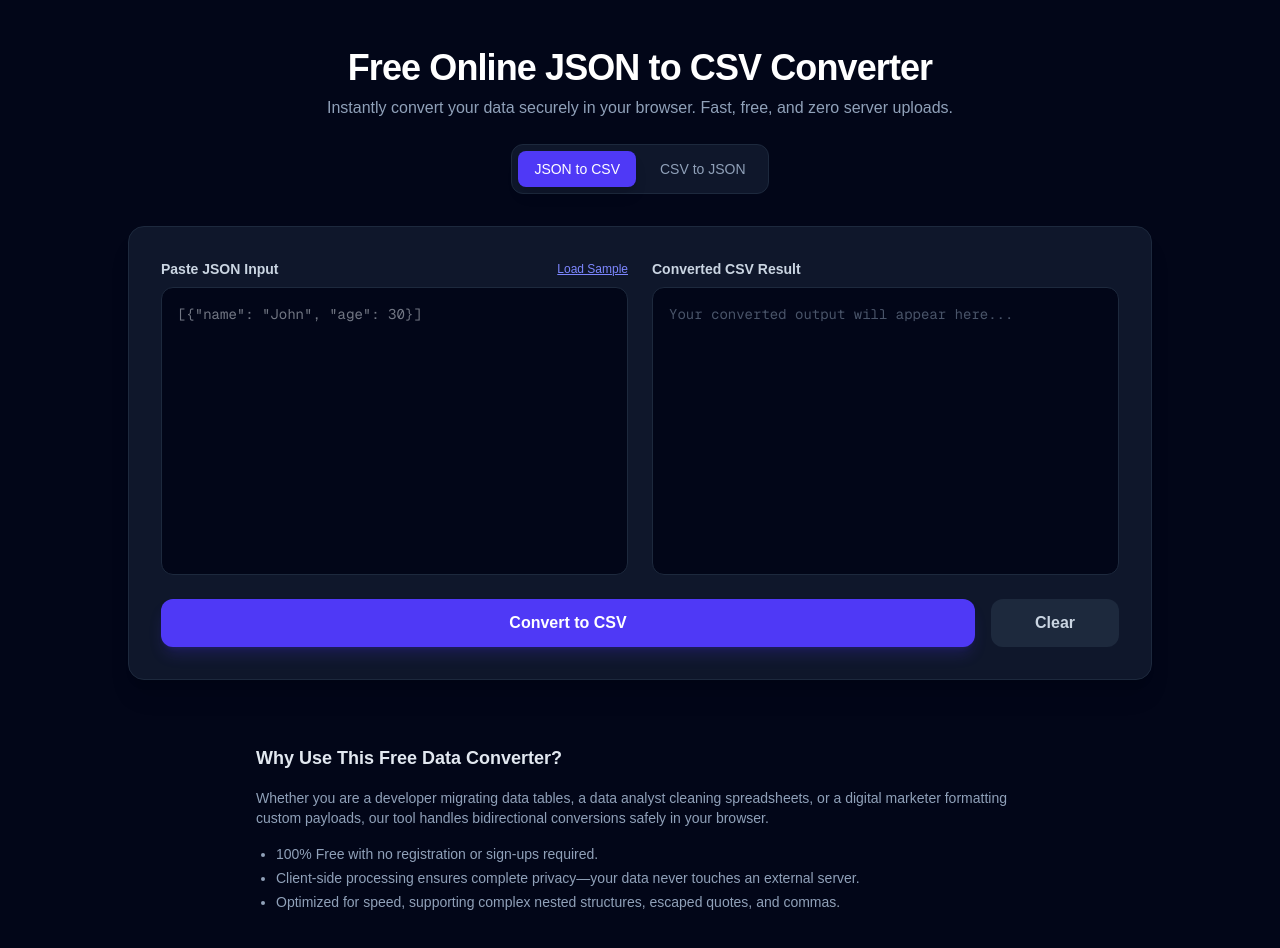
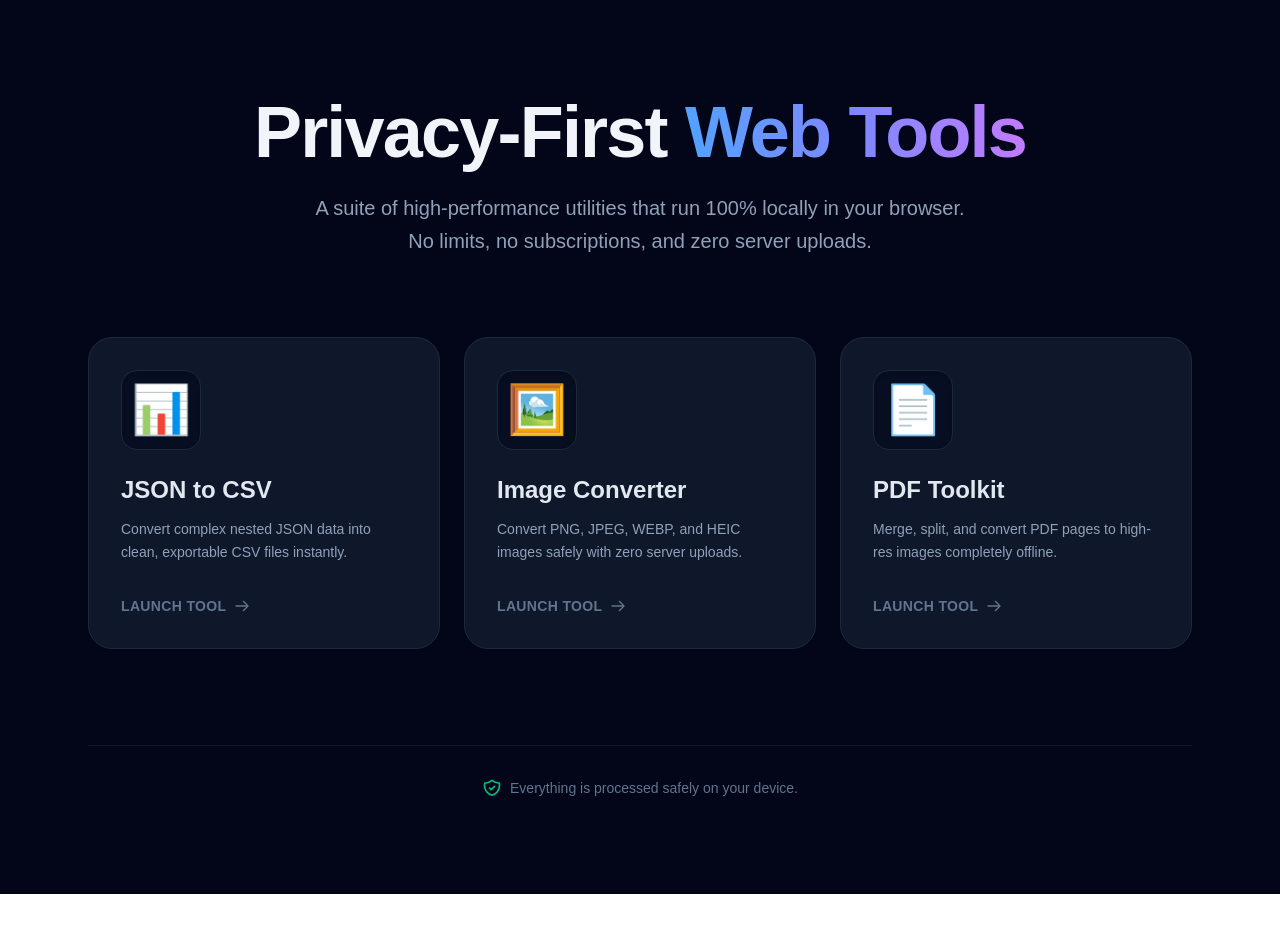
Before and after one commit to remstr/json-csv-converter, a Next.js app: page / in a window 1280 px wide. Shown: the top 948 px of the page. After the commit the page ends 894 px from the top, so only its background shows below. Built offline with nearby package versions, Linux system fonts and the light colour scheme.

Commit message:
Refactor Home component and add new tools
Refactor Home component to include tools for JSON to CSV, Image Converter, and PDF Toolkit. Update UI elements and improve overall layout.

```diff
--- a/src/app/page.js
+++ b/src/app/page.js
@@ -1,248 +1,85 @@
-'use client';
-
-import { useState } from 'react';
+import Link from 'next/link';
 
 export default function Home() {
-  const [mode, setMode] = useState('json-to-csv'); // 'json-to-csv' or 'csv-to-json'
-  const [input, setInput] = useState('');
-  const [output, setOutput] = useState('');
-  const [error, setError] = useState('');
-
-  const handleConvert = () => {
-    setError('');
-    setOutput('');
-
-    if (!input.trim()) {
-      setError('Please enter some data to convert.');
-      return;
+  const tools = [
+    {
+      title: 'JSON to CSV',
+      description: 'Convert complex nested JSON data into clean, exportable CSV files instantly.',
+      href: '/json-to-csv',
+      icon: '📊',
+      accent: 'group-hover:border-amber-500/50 group-hover:shadow-[0_0_30px_-5px_rgba(245,158,11,0.2)]'
+    },
+    {
+      title: 'Image Converter',
+      description: 'Convert PNG, JPEG, WEBP, and HEIC images safely with zero server uploads.',
+      href: '/image-converter',
+      icon: '🖼️',
+      accent: 'group-hover:border-blue-500/50 group-hover:shadow-[0_0_30px_-5px_rgba(59,130,246,0.2)]'
+    },
+    {
+      title: 'PDF Toolkit',
+      description: 'Merge, split, and convert PDF pages to high-res images completely offline.',
+      href: '/pdf-converter',
+      icon: '📄',
+      accent: 'group-hover:border-emerald-500/50 group-hover:shadow-[0_0_30px_-5px_rgba(16,185,129,0.2)]'
     }
-
-    if (mode === 'json-to-csv') {
-      try {
-        const parsed = JSON.parse(input);
-        const array = Array.isArray(parsed) ? parsed : [parsed];
-
-        if (array.length === 0) {
-          setError('JSON array is empty.');
-          return;
-        }
-
-        const keys = Array.from(new Set(array.flatMap(item => (item && typeof item === 'object' ? Object.keys(item) : []))));
-        if (keys.length === 0) {
-          setError('Invalid JSON structure for tabular conversion.');
-          return;
-        }
-
-        const header = keys.join(',');
-        const rows = array.map(obj =>
-          keys.map(key => {
-            let val = obj[key] !== undefined ? obj[key] : '';
-            if (typeof val === 'object') val = JSON.stringify(val);
-            // Escape quotes and commas
-            const stringVal = String(val);
-            if (stringVal.includes(',') || stringVal.includes('"') || stringVal.includes('\n')) {
-              return `"${stringVal.replace(/"/g, '""')}"`;
-            }
-            return stringVal;
-          }).join(',')
-        );
-
-        setOutput([header, ...rows].join('\n'));
-      } catch (err) {
-        setError('Invalid JSON syntax: ' + err.message);
-      }
-    } else {
-      // CSV to JSON
-      try {
-        const lines = input.trim().split('\n');
-        if (lines.length < 2) {
-          setError('CSV must have at least a header row and one data row.');
-          return;
-        }
-
-        const parseCSVLine = (line) => {
-          const result = [];
-          let current = '';
-          let inQuotes = false;
-          for (let i = 0; i < line.length; i++) {
-            const char = line[i];
-            if (char === '"') {
-              if (inQuotes && line[i + 1] === '"') {
-                current += '"';
-                i++;
-              } else {
-                inQuotes = !inQuotes;
-              }
-            } else if (char === ',' && !inQuotes) {
-              result.push(current.trim());
-              current = '';
-            } else {
-              current += char;
-            }
-          }
-          result.push(current.trim());
-          return result;
-        };
-
-        const headers = parseCSVLine(lines[0]);
-        const result = lines.slice(1).map(line => {
-          const values = parseCSVLine(line);
-          const obj = {};
-          headers.forEach((h, index) => {
-            obj[h] = values[index] !== undefined ? values[index] : '';
-          });
-          return obj;
-        });
-
-        setOutput(JSON.stringify(result, null, 2));
-      } catch (err) {
-        setError('Failed to parse CSV: ' + err.message);
-      }
-    }
-  };
-
-  const handleClear = () => {
-    setInput('');
-    setOutput('');
-    setError('');
-  };
-
-  const loadSample = () => {
-    if (mode === 'json-to-csv') {
-      setInput(JSON.stringify([
-        { name: "John Doe", age: 30, city: "New York" },
-        { name: "Jane Smith", age: 25, city: "Los Angeles" }
-      ], null, 2));
-    } else {
-      setInput("name,age,city\nJohn Doe,30,New York\nJane Smith,25,Los Angeles");
-    }
-    setOutput('');
-    setError('');
-  };
+  ];
 
   return (
-    <main className="min-h-screen bg-slate-950 text-slate-100 flex flex-col items-center py-12 px-4 sm:px-6">
-      {/* Header */}
-      <div className="text-center max-w-2xl mb-8">
-        <h1 className="text-3xl sm:text-4xl font-extrabold tracking-tight text-white mb-2">
-          {mode === 'json-to-csv' ? 'Free Online JSON to CSV Converter' : 'Free Online CSV to JSON Converter'}
-        </h1>
-        <p className="text-slate-400 text-sm sm:text-base">
-          Instantly convert your data securely in your browser. Fast, free, and zero server uploads.
-        </p>
+    <main className="min-h-screen bg-slate-950 text-slate-100 flex flex-col items-center selection:bg-blue-500/30">
+      <div className="w-full max-w-6xl mx-auto px-6 py-24 flex flex-col items-center">
 
-        {/* Mode Switcher Tabs */}
-        <div className="flex justify-center mt-6 gap-2 bg-slate-900 p-1.5 rounded-xl border border-slate-800 w-fit mx-auto">
-          <button
-            onClick={() => { setMode('json-to-csv'); handleClear(); }}
-            className={`px-4 py-2 rounded-lg text-sm font-medium transition-all ${
-              mode === 'json-to-csv'
-                ? 'bg-indigo-600 text-white shadow-lg'
-                : 'text-slate-400 hover:text-white'
-            }`}
-          >
-            JSON to CSV
-          </button>
-          <button
-            onClick={() => { setMode('csv-to-json'); handleClear(); }}
-            className={`px-4 py-2 rounded-lg text-sm font-medium transition-all ${
-              mode === 'csv-to-json'
-                ? 'bg-indigo-600 text-white shadow-lg'
-                : 'text-slate-400 hover:text-white'
-            }`}
-          >
-            CSV to JSON
-          </button>
-        </div>
-      </div>
-
-      {/* Converter Card */}
-      <div className="w-full max-w-5xl bg-slate-900 border border-slate-800 rounded-2xl shadow-xl p-6 sm:p-8">
-
-        {/* Error Banner */}
-        {error && (
-          <div className="mb-4 p-3 bg-red-950 border border-red-800 text-red-300 rounded-xl text-sm">
-            {error}
-          </div>
-        )}
-
-        <div className="grid grid-cols-1 md:grid-cols-2 gap-6">
-
-          {/* Input Box */}
-          <div className="flex flex-col">
-            <div className="flex justify-between items-center mb-2">
-              <label className="text-sm font-semibold text-slate-300">
-                {mode === 'json-to-csv' ? 'Paste JSON Input' : 'Paste CSV Input'}
-              </label>
-              <button
-                onClick={loadSample}
-                className="text-xs text-indigo-400 hover:text-indigo-300 underline"
-              >
-                Load Sample
-              </button>
-            </div>
-            <textarea
-              value={input}
-              onChange={(e) => setInput(e.target.value)}
-              placeholder={mode === 'json-to-csv' ? '[{"name": "John", "age": 30}]' : 'name,age,city\nJohn,30,New York'}
-              className="w-full h-72 bg-slate-950 border border-slate-800 rounded-xl p-4 font-mono text-sm text-slate-200 focus:outline-none focus:border-indigo-500 resize-none"
-            />
-          </div>
-
-          {/* Output Box */}
-          <div className="flex flex-col">
-            <div className="flex justify-between items-center mb-2">
-              <label className="text-sm font-semibold text-slate-300">
-                {mode === 'json-to-csv' ? 'Converted CSV Result' : 'Converted JSON Result'}
-              </label>
-              {output && (
-                <button
-                  onClick={() => navigator.clipboard.writeText(output)}
-                  className="text-xs text-indigo-400 hover:text-indigo-300 underline"
-                >
-                  Copy to Clipboard
-                </button>
-              )}
-            </div>
-            <textarea
-              readOnly
-              value={output}
-              placeholder="Your converted output will appear here..."
-              className="w-full h-72 bg-slate-950 border border-slate-800 rounded-xl p-4 font-mono text-sm text-slate-400 focus:outline-none resize-none"
-            />
-          </div>
-
+        {/* Hero Section */}
+        <div className="text-center mb-20">
+          <h1 className="text-5xl md:text-7xl font-extrabold tracking-tight mb-6">
+            Privacy-First <span className="bg-gradient-to-r from-blue-400 via-indigo-400 to-purple-400 bg-clip-text text-transparent">Web Tools</span>
+          </h1>
+          <p className="text-lg md:text-xl text-slate-400 max-w-2xl mx-auto leading-relaxed">
+            A suite of high-performance utilities that run 100% locally in your browser.
+            No limits, no subscriptions, and zero server uploads.
+          </p>
         </div>
 
-        {/* Action Buttons */}
-        <div className="flex flex-col sm:flex-row gap-4 mt-6">
-          <button
-            onClick={handleConvert}
-            className="flex-1 bg-indigo-600 hover:bg-indigo-500 text-white font-semibold py-3 px-6 rounded-xl transition-all shadow-lg shadow-indigo-600/20"
-          >
-            {mode === 'json-to-csv' ? 'Convert to CSV' : 'Convert to JSON'}
-          </button>
-          <button
-            onClick={handleClear}
-            className="sm:w-32 bg-slate-800 hover:bg-slate-700 text-slate-300 font-semibold py-3 px-6 rounded-xl transition-all"
-          >
-            Clear
-          </button>
+        {/* Tools Grid */}
+        <div className="grid grid-cols-1 md:grid-cols-3 gap-6 w-full">
+          {tools.map((tool) => (
+            <Link
+              key={tool.href}
+              href={tool.href}
+              className={`group relative bg-slate-900 border border-slate-800 rounded-3xl p-8 transition-all duration-300 hover:-translate-y-1 overflow-hidden flex flex-col ${tool.accent}`}
+            >
+              {/* Subtle background glow effect */}
+              <div className="absolute top-0 right-0 w-32 h-32 bg-white opacity-0 group-hover:opacity-[0.03] transition-opacity duration-300 rounded-bl-full pointer-events-none -mr-8 -mt-8"></div>
+
+              <div className="text-5xl mb-6 bg-slate-950/50 w-20 h-20 rounded-2xl border border-slate-800 flex items-center justify-center shadow-inner">
+                {tool.icon}
+              </div>
+
+              <h2 className="text-2xl font-bold mb-3 text-slate-200 group-hover:text-white transition-colors">
+                {tool.title}
+              </h2>
+
+              <p className="text-slate-400 text-sm leading-relaxed mb-8 flex-grow">
+                {tool.description}
+              </p>
+
+              <div className="mt-auto text-sm font-semibold tracking-wide uppercase text-slate-500 group-hover:text-blue-400 transition-colors flex items-center gap-2">
+                Launch Tool
+                <svg className="w-4 h-4 group-hover:translate-x-1 transition-transform" fill="none" stroke="currentColor" viewBox="0 0 24 24">
+                  <path strokeLinecap="round" strokeLinejoin="round" strokeWidth="2" d="M14 5l7 7m0 0l-7 7m7-7H3" />
+                </svg>
+              </div>
+            </Link>
+          ))}
         </div>
 
-      </div>
-
-      {/* SEO Footer Content */}
-      <div className="max-w-3xl mt-16 text-slate-400 text-sm space-y-4">
-        <h2 className="text-lg font-semibold text-slate-200">Why Use This Free Data Converter?</h2>
-        <p>
-          Whether you are a developer migrating data tables, a data analyst cleaning spreadsheets, or a digital marketer formatting custom payloads, our tool handles bidirectional conversions safely in your browser.
-        </p>
-        <ul className="list-disc pl-5 space-y-1">
-          <li>100% Free with no registration or sign-ups required.</li>
-          <li>Client-side processing ensures complete privacy—your data never touches an external server.</li>
-          <li>Optimized for speed, supporting complex nested structures, escaped quotes, and commas.</li>
-        </ul>
+        {/* Footer/Trust Badge */}
+        <div className="mt-24 pt-8 border-t border-slate-800/50 w-full flex flex-col md:flex-row items-center justify-center text-slate-500 text-sm gap-2">
+          <svg className="w-5 h-5 text-emerald-500" fill="none" stroke="currentColor" viewBox="0 0 24 24">
+            <path strokeLinecap="round" strokeLinejoin="round" strokeWidth="2" d="M9 12l2 2 4-4m5.618-4.016A11.955 11.955 0 0112 2.944a11.955 11.955 0 01-8.618 3.04A12.02 12.02 0 003 9c0 5.591 3.824 10.29 9 11.622 5.176-1.332 9-6.03 9-11.622 0-1.042-.133-2.052-.382-3.016z" />
+          </svg>
+          Everything is processed safely on your device.
+        </div>
       </div>
     </main>
   );
```
